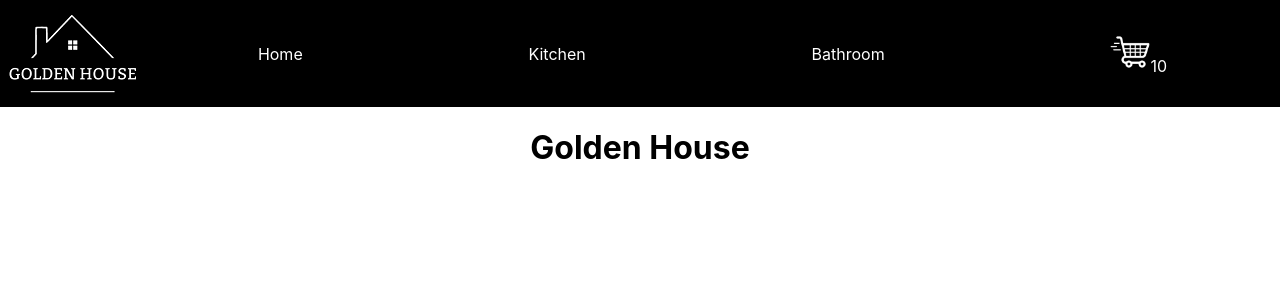
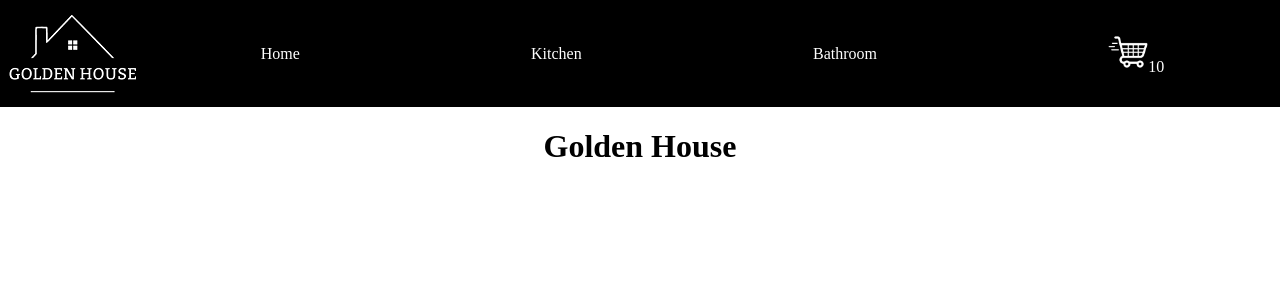
Before and after one commit to Marilinaroman/goldenhouse, a React (Create React App) app: page / in a window 1280 px wide. Shown: the top 300 px of the page. Built offline with nearby package versions, Linux system fonts and the light colour scheme.

Commit message:
version 1.1: navbar and cartwidget

```diff
--- a/src/App.css
+++ b/src/App.css
@@ -1,5 +1,6 @@
 .App {
   text-align: center;
+  font-family: benner;
 }
 
 .App-logo {
```
Also changed, not shown: 1 other file (tests, documents, lock files or other folders).
